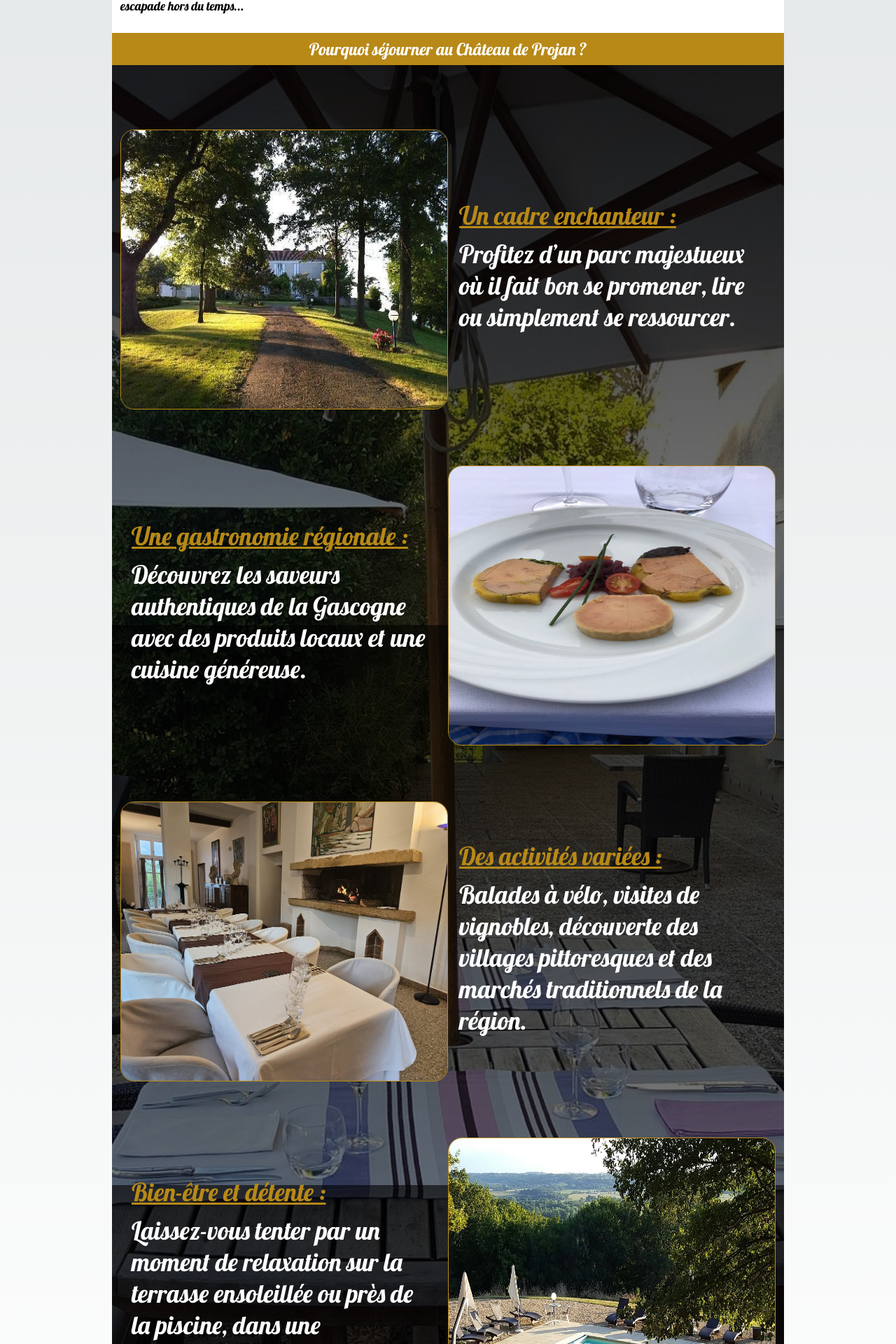
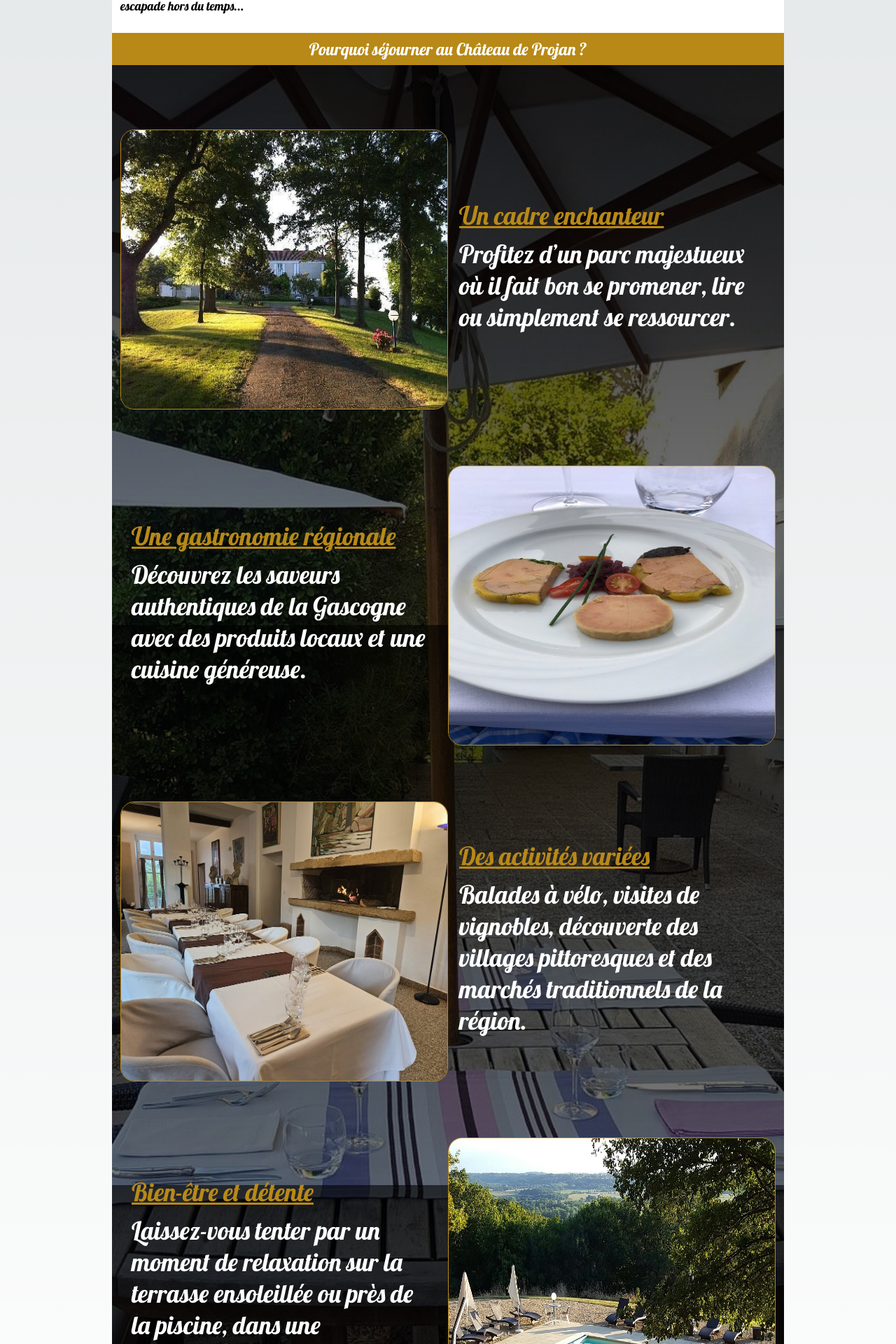
Before and after one commit to AdrienW86/Projan, a Next.js app: page / in a window 1280 px wide. Shown: the part 1605-3525 px from the top of the page at 70% size. Built offline with nearby package versions, Linux system fonts and the light colour scheme.

Commit message:
modify txt

```diff
--- a/components/Description/Description.js
+++ b/components/Description/Description.js
@@ -94,7 +94,7 @@ export default function Description() {
                 transition={{ duration: 0.5 }}
                 className={styles.p}
               >
-                <span className={styles.span}>Un cadre enchanteur :</span>Profitez d’un parc majestueux où il fait bon se promener, lire ou simplement se ressourcer.
+                <span className={styles.span}>Un cadre enchanteur</span>Profitez d’un parc majestueux où il fait bon se promener, lire ou simplement se ressourcer.
               </motion.p>
             </li>
             <li className={styles.li}>
@@ -109,7 +109,7 @@ export default function Description() {
                 transition={{ duration: 0.5 }}
                 className={styles.p}
               >
-                <span className={styles.span}>Une gastronomie régionale :</span>Découvrez les saveurs authentiques de la Gascogne
+                <span className={styles.span}>Une gastronomie régionale</span>Découvrez les saveurs authentiques de la Gascogne
                 avec des produits locaux et une cuisine généreuse.
               </motion.p>
               <motion.img
@@ -157,7 +157,7 @@ export default function Description() {
                 transition={{ duration: 0.5 }}
                 className={styles.p}
               >
-                <span className={styles.span}>Des activités variées :</span>Balades à vélo, visites de vignobles, découverte des villages pittoresques et des marchés traditionnels de la région.
+                <span className={styles.span}>Des activités variées</span>Balades à vélo, visites de vignobles, découverte des villages pittoresques et des marchés traditionnels de la région.
               </motion.p>
             </li>
             <li className={styles.li}>
@@ -172,7 +172,7 @@ export default function Description() {
                 transition={{ duration: 0.5 }}
                 className={styles.p}
               >
-                <span className={styles.span}>Bien-être et détente :</span>Laissez-vous tenter par un moment de relaxation sur la terrasse ensoleillée ou près de la piscine, dans une atmosphère paisible.
+                <span className={styles.span}>Bien-être et détente</span>Laissez-vous tenter par un moment de relaxation sur la terrasse ensoleillée ou près de la piscine, dans une atmosphère paisible.
               </motion.p>
               <motion.img
                 ref={ref13}
```
